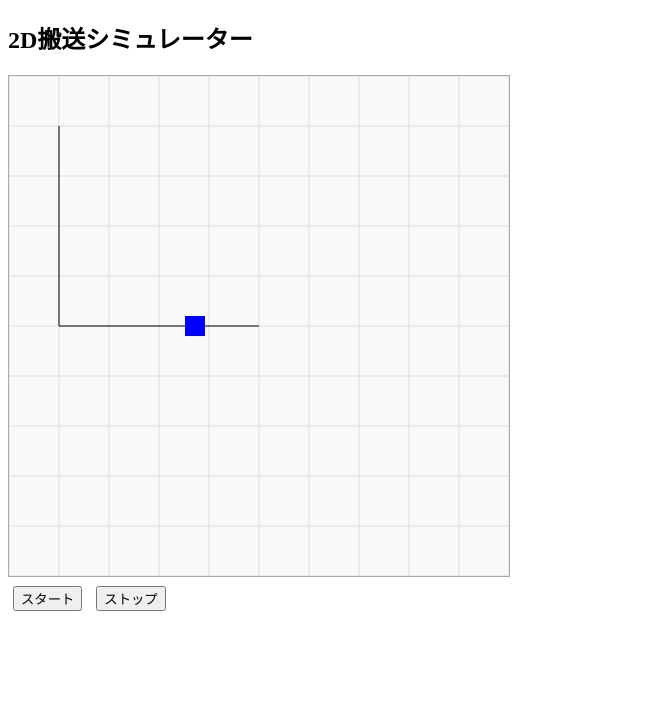
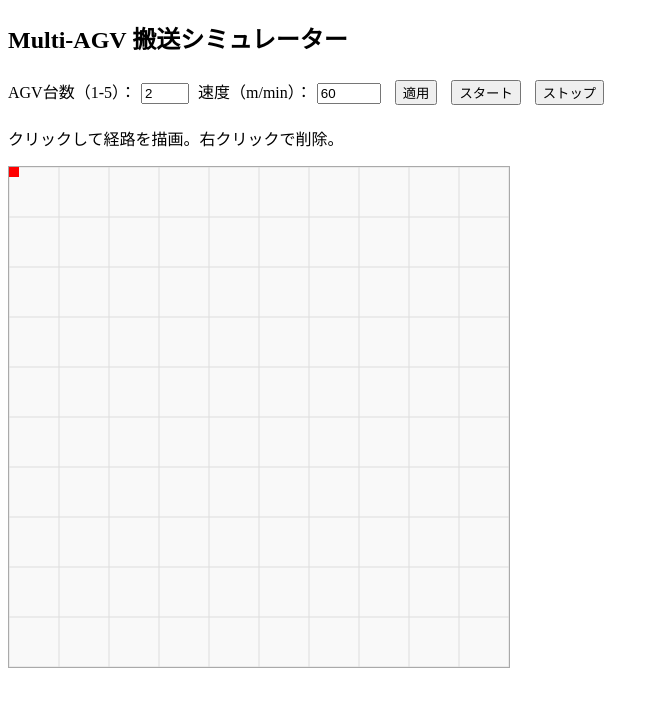
Before and after one commit to J03151109/AGV2D-, a plain HTML site: page index.html in a window 1280 px wide. Both pictures are taken after a click on the button "スタート". Shown: the whole page, without its empty margins (0-659 px from the left). Drawn offline with Linux system fonts and the light colour scheme.

Commit message:
Update index.html

```diff
--- a/index.html
+++ b/index.html
@@ -2,90 +2,120 @@
 <html lang="ja">
 <head>
   <meta charset="UTF-8">
-  <title>2D搬送シミュレーター</title>
+  <title>Multi-AGV 搬送シミュレーター（手動編集付き）</title>
   <style>
-    canvas { border: 1px solid #aaa; background: #f9f9f9; }
-    button { margin: 5px; }
+    canvas { border: 1px solid #aaa; background: #f9f9f9; display: block; margin-bottom: 10px; }
+    input, button { margin: 5px; }
   </style>
 </head>
 <body>
-  <h2>2D搬送シミュレーター</h2>
-  <canvas id="simCanvas" width="500" height="500"></canvas><br>
+  <h2>Multi-AGV 搬送シミュレーター</h2>
+  <label>AGV台数（1-5）：<input type="number" id="agvCount" value="2" min="1" max="5"></label>
+  <label>速度（m/min）：<input type="number" id="speed" value="60" min="10" max="200"></label>
+  <button onclick="applySettings()">適用</button>
   <button onclick="start()">スタート</button>
   <button onclick="stop()">ストップ</button>
+  <p>クリックして経路を描画。右クリックで削除。</p>
+  <canvas id="simCanvas" width="500" height="500"></canvas>
 
   <script>
     const canvas = document.getElementById("simCanvas");
     const ctx = canvas.getContext("2d");
+    const gridSize = 50; // 1マス = 50px = 1m
 
-    const route = [
-      { x: 50, y: 50 },
-      { x: 50, y: 250 },
-      { x: 250, y: 250 }
-    ];
+    let routes = [];
+    let agvs = [];
+    let speed = 60; // m/min
+    let moving = false;
+    let drawing = false;
+    let selectedAGV = 0;
 
-    let agv = { x: route[0].x, y: route[0].y, index: 0 };
-    let moving = false;
+    function applySettings() {
+      const count = parseInt(document.getElementById("agvCount").value);
+      speed = parseInt(document.getElementById("speed").value);
+      agvs = [];
+      routes = [];
+      for (let i = 0; i < count; i++) {
+        routes.push([]);
+        agvs.push({ x: 0, y: 0, index: 0, color: getColor(i), route: routes[i] });
+      }
+    }
 
-    function draw() {
+    function getColor(i) {
+      const colors = ["blue", "red", "green", "orange", "purple"];
+      return colors[i % colors.length];
+    }
+
+    function drawGrid() {
       ctx.clearRect(0, 0, canvas.width, canvas.height);
+      for (let i = 0; i <= 500; i += gridSize) {
+        ctx.strokeStyle = '#ddd';
+        ctx.beginPath(); ctx.moveTo(i, 0); ctx.lineTo(i, 500); ctx.stroke();
+        ctx.beginPath(); ctx.moveTo(0, i); ctx.lineTo(500, i); ctx.stroke();
+      }
+    }
 
-      // グリッド
-      for (let i = 0; i <= 500; i += 50) {
-        ctx.strokeStyle = '#ddd';
+    function drawRoutesAndAGVs() {
+      agvs.forEach((agv, i) => {
+        // 経路
+        const route = routes[i];
+        if (route.length > 0) {
+          ctx.strokeStyle = "black";
           ctx.beginPath();
-        ctx.moveTo(i, 0);
-        ctx.lineTo(i, 500);
-        ctx.stroke();
-        ctx.beginPath();
-        ctx.moveTo(0, i);
-        ctx.lineTo(500, i);
+          ctx.moveTo(route[0].x, route[0].y);
+          route.slice(1).forEach(p => ctx.lineTo(p.x, p.y));
           ctx.stroke();
         }
 
-      // 経路
-      ctx.strokeStyle = "black";
-      ctx.beginPath();
-      ctx.moveTo(route[0].x, route[0].y);
-      for (let p of route.slice(1)) ctx.lineTo(p.x, p.y);
-      ctx.stroke();
-
-      // AGV
-      ctx.fillStyle = "blue";
+        // AGV本体
+        ctx.fillStyle = agv.color;
         ctx.fillRect(agv.x - 10, agv.y - 10, 20, 20);
+      });
     }
 
-    function moveAGV() {
-      if (!moving || agv.index >= route.length - 1) return;
+    function draw() {
+      drawGrid();
+      drawRoutesAndAGVs();
+    }
 
-      let current = route[agv.index];
-      let next = route[agv.index + 1];
+    function moveAGV(agv) {
+      const route = agv.route;
+      if (route.length < 2) return;
+      const current = route[agv.index];
+      const next = route[(agv.index + 1) % route.length];
 
-      let dx = next.x - current.x;
-      let dy = next.y - current.y;
-      let dist = Math.hypot(dx, dy);
+      const dx = next.x - current.x;
+      const dy = next.y - current.y;
+      const dist = Math.hypot(dx, dy);
 
-      let step = 2;
-      let vx = (dx / dist) * step;
-      let vy = (dy / dist) * step;
+      const step = (speed / 60) * (gridSize / 60); // px/frame at 60fps
+      const vx = (dx / dist) * step;
+      const vy = (dy / dist) * step;
 
       agv.x += vx;
       agv.y += vy;
 
       if (Math.hypot(agv.x - current.x, agv.y - current.y) >= dist) {
-        agv.index++;
+        agv.index = (agv.index + 1) % route.length;
         agv.x = route[agv.index].x;
         agv.y = route[agv.index].y;
       }
     }
 
     function loop() {
-      if (moving) moveAGV();
+      if (moving) agvs.forEach(moveAGV);
       draw();
       requestAnimationFrame(loop);
     }
 
     function start() {
+      agvs.forEach((agv, i) => {
+        if (routes[i].length > 0) {
+          agv.index = 0;
+          agv.x = routes[i][0].x;
+          agv.y = routes[i][0].y;
+        }
+      });
       moving = true;
     }
 
@@ -93,7 +123,27 @@
       moving = false;
     }
 
-    loop(); // 初期化後すぐ描画開始
+    canvas.addEventListener("click", e => {
+      if (moving) return;
+      const rect = canvas.getBoundingClientRect();
+      const x = Math.round((e.clientX - rect.left) / gridSize) * gridSize;
+      const y = Math.round((e.clientY - rect.top) / gridSize) * gridSize;
+      routes[selectedAGV].push({x, y});
+      draw();
+    });
+
+    canvas.addEventListener("contextmenu", e => {
+      e.preventDefault();
+      const rect = canvas.getBoundingClientRect();
+      const x = Math.round((e.clientX - rect.left) / gridSize) * gridSize;
+      const y = Math.round((e.clientY - rect.top) / gridSize) * gridSize;
+      const route = routes[selectedAGV];
+      routes[selectedAGV] = route.filter(p => !(p.x === x && p.y === y));
+      draw();
+    });
+
+    applySettings();
+    loop();
   </script>
 </body>
 </html>
```
Lines whose indentation alone changed are shown as unchanged.
